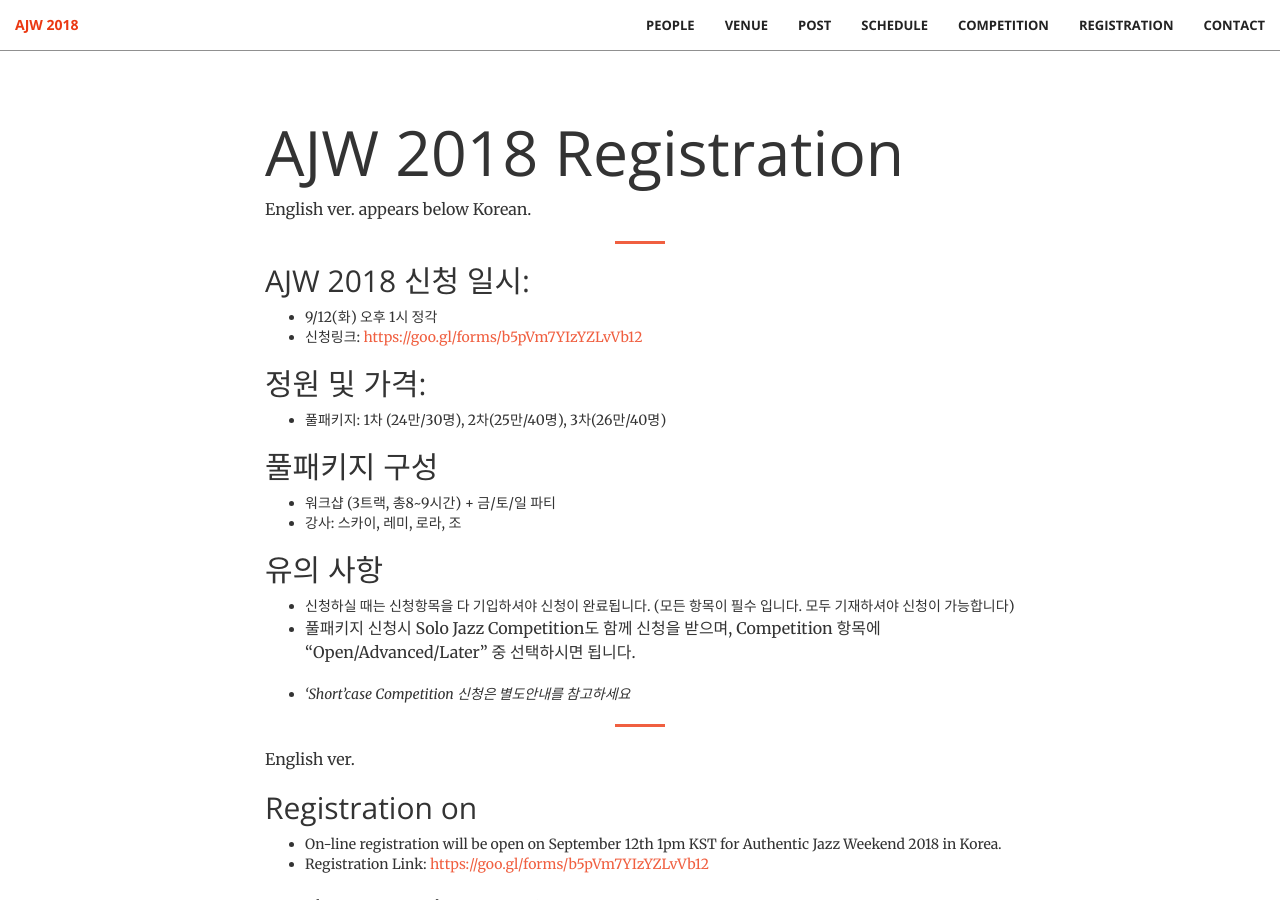
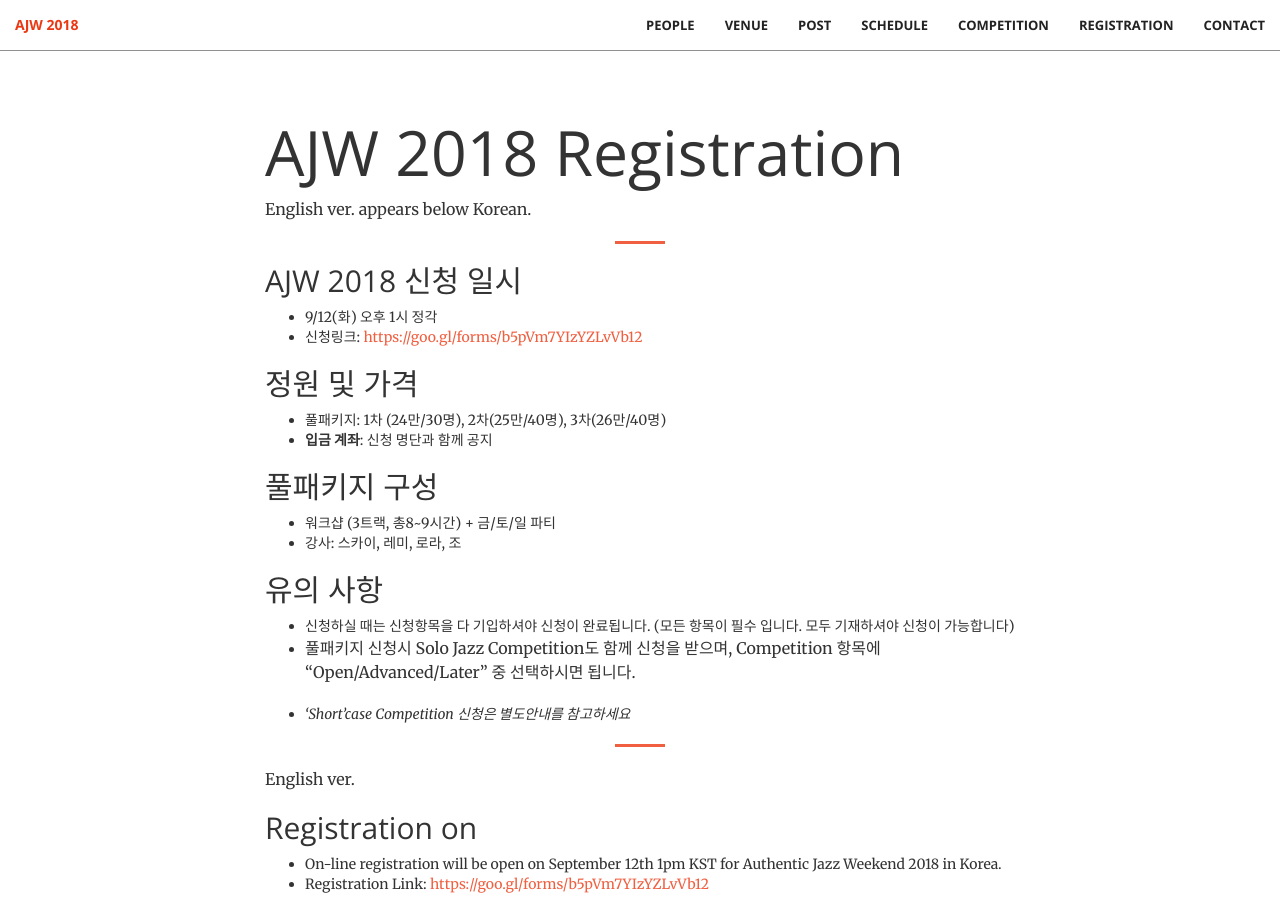
Before and after one commit to authenticjazzweekend/ajw-netlify, a Jekyll site: the page built from 2018/registration/index.md, in a window 1280 px wide and 900 px high, scrolled down 902 px. Built offline with Jekyll 4.4.1, drawn with Linux system fonts in a browser that asks for light colours.

Commit message:
신청명단과 함께 공지

```diff
--- a/2018/registration/index.md
+++ b/2018/registration/index.md
@@ -8,14 +8,15 @@ English ver. appears below Korean.
 
 ---
 
-## AJW 2018 신청 일시:
+## AJW 2018 신청 일시
 
 * 9/12(화) 오후 1시 정각
 * 신청링크: <https://goo.gl/forms/b5pVm7YIzYZLvVb12>
 
-## 정원 및 가격:
+## 정원 및 가격
 
 * 풀패키지: 1차 (24만/30명), 2차(25만/40명), 3차(26만/40명)
+* **입금 계좌**: 신청 명단과 함께 공지
 
 ## 풀패키지 구성
 
```
